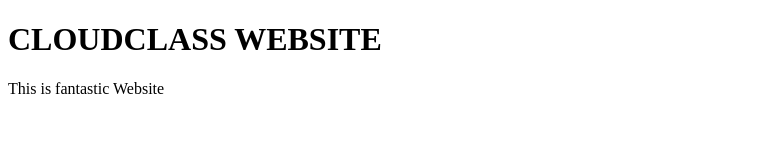
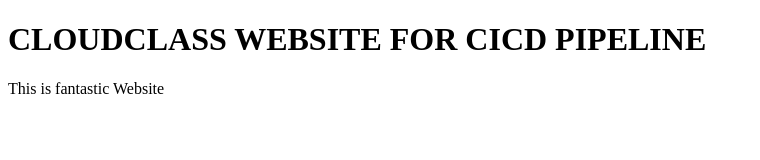
Before and after one commit to tjmarkstech/cloudclass, a plain HTML site: page index.html in a window 1280 px wide. Shown: the whole page, without its empty margins (0-760 px from the left). Drawn offline with Linux system fonts and the light colour scheme.

Commit message:
updated website

```diff
--- a/index.html
+++ b/index.html
@@ -4,7 +4,7 @@
     <title>TJ's Website</title>
   </head>
   <body>
-    <h1>CLOUDCLASS WEBSITE</h1>
+    <h1>CLOUDCLASS WEBSITE FOR CICD PIPELINE</h1>
     <p>This is fantastic Website</p>
   </body>
 </html>
```
